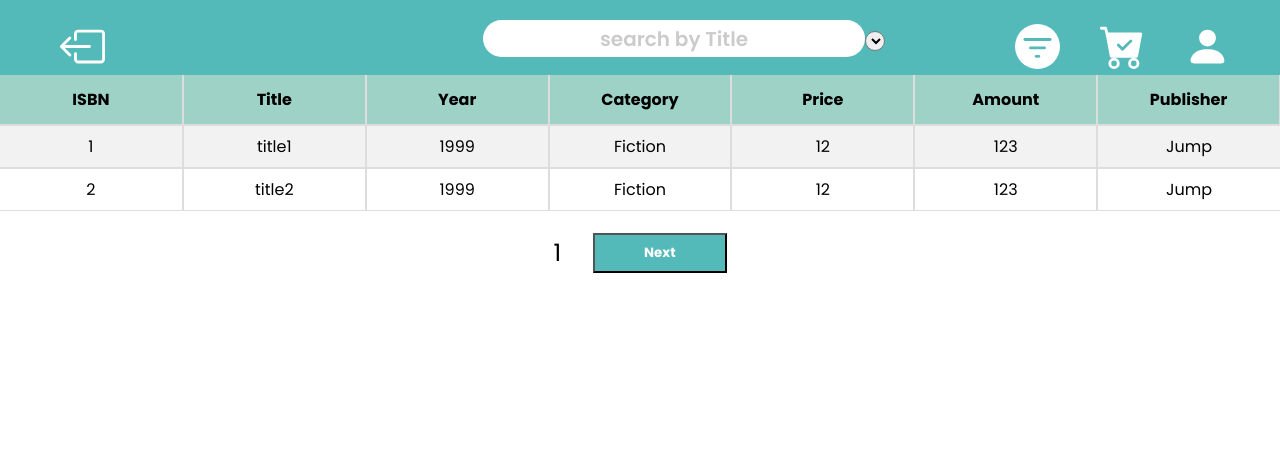
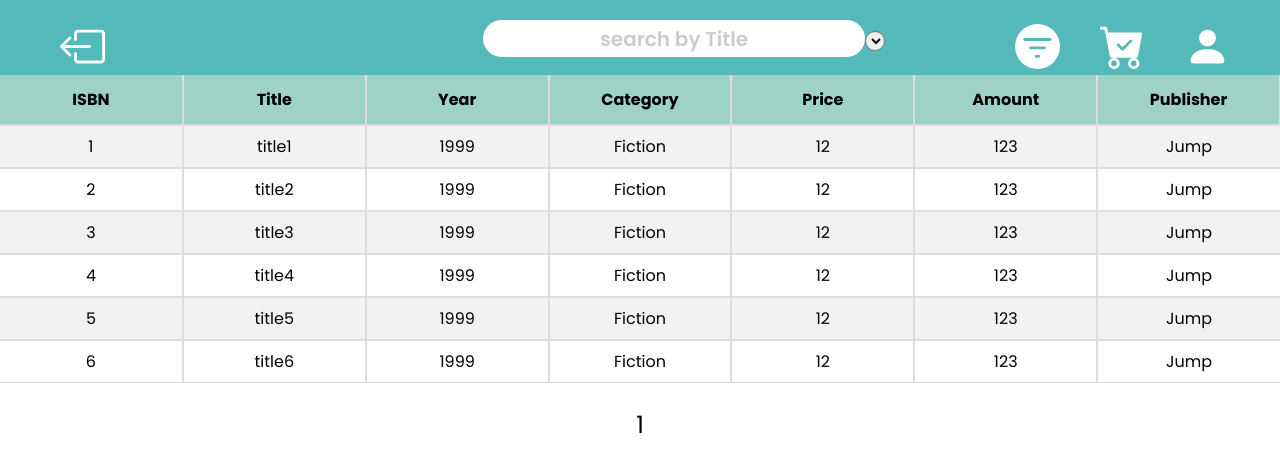
Before and after one commit to Eng-Ayman-Mohamed/Online_Book_Store, a React (Create React App) app in the folder Frontend/bookstore/: page /Search in a window 1280 px wide. Shown: the top 472 px of the page. Built offline with nearby package versions, Linux system fonts and the light colour scheme.

Commit message:
simple bug in loop

```diff
--- a/Frontend/bookstore/src/components/BookTable.js
+++ b/Frontend/bookstore/src/components/BookTable.js
@@ -59,11 +59,11 @@ const BookTable = () => {
 	];
 	const [page, setPage] = useState(1);
 	let content = [];
-	let size = 2;
+	let size = 20;
 	let start = (page - 1) * size;
 	let end = page * size;
 
-	for (let i = start; i < end; i++) {
+	for (let i = start; i < end && i < books.length; i++) {
 		content.push(
 			<a className='tr' href='/' key={books[i].ISBN}>
 				<div className='td'>{books[i].ISBN}</div>
```
